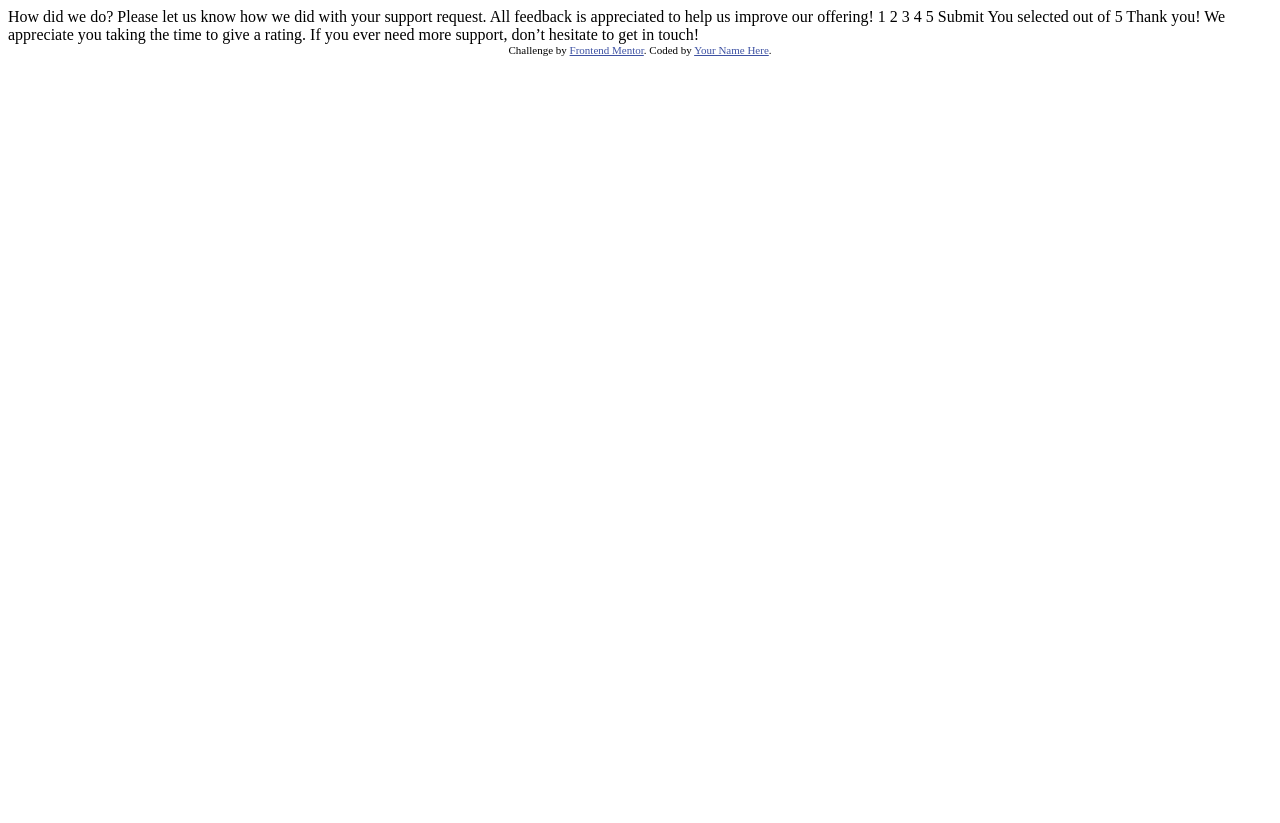
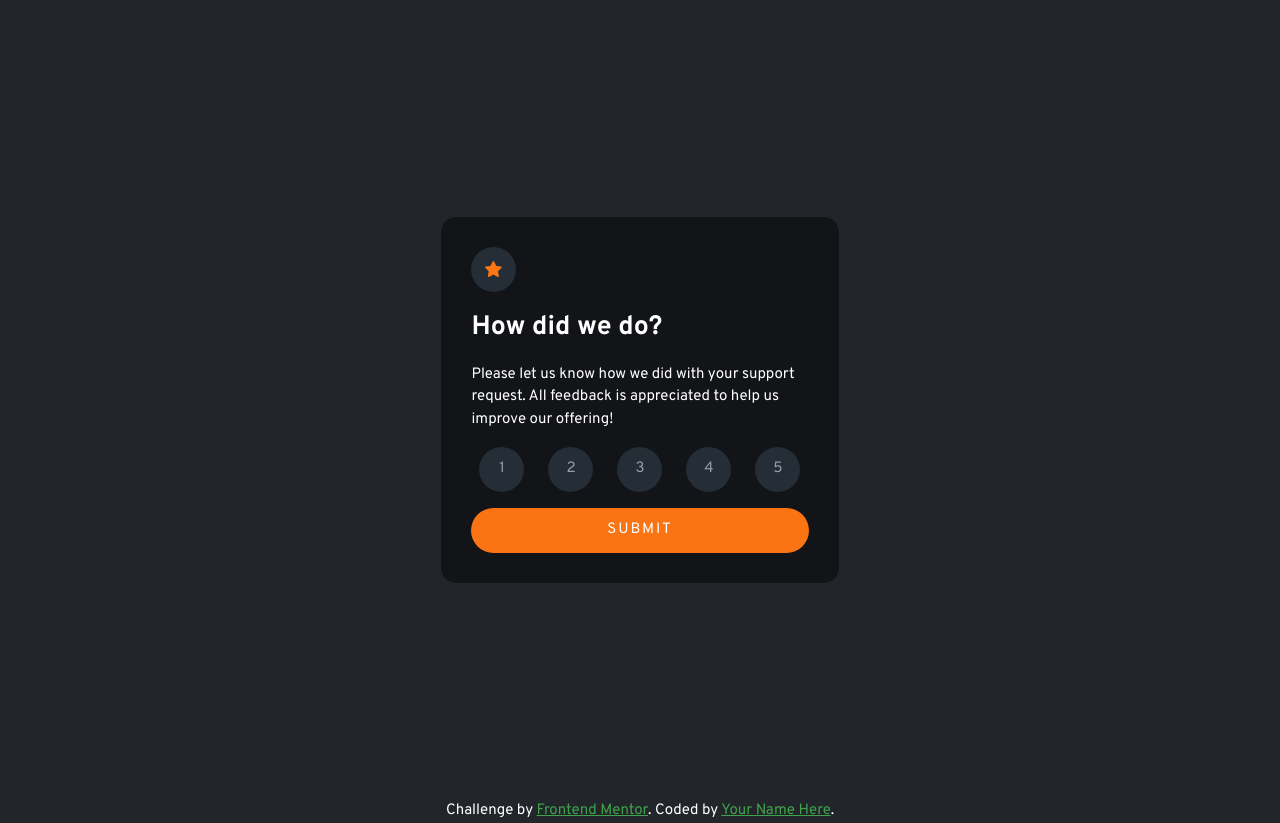
Before and after one commit to SunbearDay/interactive-rating-component, a plain HTML site: page index.html in a window 1280 px wide. Before the commit the page ends 800 px from the top, so only its background shows below. Drawn offline with Linux system fonts and the light colour scheme.

Commit message:
finished challenge

```diff
--- /dev/null
+++ b/app.js
@@ -0,0 +1,43 @@
+// app.js
+
+// Get our DOM references.
+const ratingButtons = document.querySelectorAll(".btn-rating");
+const submitButton = document.querySelector(".btn-submit-rating");
+// References to the two cards.
+const cardRating = document.querySelector(".card-rating");
+const cardThanks = document.querySelector(".card-thanks");
+// Rating result is the text on the thank you card that shows the rating selected.
+const ratingResult = document.querySelector(".rating-result");
+
+// Store the rating state.
+let rating = 0;
+
+// Process rating buttons.
+function setRating() {
+  // Set the rating selected.
+  rating = this.dataset.rating;
+
+  // Toggle the rating selected and deselect other rating buttons.
+  ratingButtons.forEach((button) => {
+    if (button === this) {
+      button.classList.toggle("btn-rating-active")
+    } else {
+      button.classList.remove("btn-rating-active")
+    }
+  })
+}
+
+// Hide rating card and show thank you card.
+function submitRating() {
+  ratingResult.innerHTML = `You selected ${rating} out of 5`
+  cardRating.classList.toggle("hide-card")
+  cardThanks.classList.toggle("hide-card");
+}
+
+// Set up event listeners for ratings selection buttons.
+ratingButtons.forEach((button) => {
+  button.addEventListener("click", setRating);
+})
+
+// Set up event listener for submit button.
+submitButton.addEventListener("click", submitRating);
--- a/index.html
+++ b/index.html
@@ -1,49 +1,74 @@
 <!DOCTYPE html>
 <html lang="en">
-<head>
-  <meta charset="UTF-8">
-  <meta name="viewport" content="width=device-width, initial-scale=1.0"> <!-- displays site properly based on user's device -->
+  <head>
+    <meta charset="UTF-8" />
+    <meta name="viewport" content="width=device-width, initial-scale=1.0" />
+    <link
+      rel="icon"
+      type="image/png"
+      sizes="32x32"
+      href="./images/favicon-32x32.png"
+    />
 
-  <link rel="icon" type="image/png" sizes="32x32" href="./images/favicon-32x32.png">
+    <title>Frontend Mentor | Interactive rating component</title>
 
-  <title>Frontend Mentor | Interactive rating component</title>
+    <link rel="stylesheet" href="./style.css" />
+  </head>
+  <body>
+    <main>
+      <!-- Rating card -->
 
-  <!-- Feel free to remove these styles or customise in your own stylesheet 👍 -->
-  <style>
-    .attribution { font-size: 11px; text-align: center; }
-    .attribution a { color: hsl(228, 45%, 44%); }
-  </style>
-</head>
-<body>
+      <div class="card card-rating">
+        <div class="icon-star">
+          <img src="./images/icon-star.svg" alt="Icon Star" />
+        </div>
 
-  <!-- Rating state start -->
+        <h2>How did we do?</h2>
 
-  How did we do?
+        <p>
+          Please let us know how we did with your support request. All feedback
+          is appreciated to help us improve our offering!
+        </p>
 
-  Please let us know how we did with your support request. All feedback is appreciated
-  to help us improve our offering!
+        <div class="ratings">
+          <button class="btn-rating" data-rating="1">1</button>
+          <button class="btn-rating" data-rating="2">2</button>
+          <button class="btn-rating" data-rating="3">3</button>
+          <button class="btn-rating" data-rating="4">4</button>
+          <button class="btn-rating" data-rating="5">5</button>
+        </div>
 
-  1 2 3 4 5
+        <button class="btn-submit-rating">SUBMIT</button>
+      </div>
 
-  Submit
+      <!-- Thank you card -->
 
-  <!-- Rating state end -->
+      <div class="card card-thanks hide-card">
+        <img
+          src="./images/illustration-thank-you.svg"
+          alt="Thank you illustration"
+        />
 
-  <!-- Thank you state start -->
+        <div class="rating-result">You selected 4 out of 5</div>
 
-  You selected <!-- Add rating here --> out of 5
+        <h2>Thank you!</h2>
 
-  Thank you!
+        <p>
+          We appreciate you taking the time to give a rating. If you ever need
+          more support, don't hesitate to get in touch!
+        </p>
+      </div>
+    </main>
 
-  We appreciate you taking the time to give a rating. If you ever need more support,
-  don’t hesitate to get in touch!
+    <footer>
+      <p class="attribution">
+        Challenge by
+        <a href="https://www.frontendmentor.io?ref=challenge" target="_blank"
+          >Frontend Mentor</a
+        >. Coded by <a href="#">Your Name Here</a>.
+      </p>
+    </footer>
 
-  <!-- Thank you state end -->
-
-
-  <div class="attribution">
-    Challenge by <a href="https://www.frontendmentor.io?ref=challenge" target="_blank">Frontend Mentor</a>.
-    Coded by <a href="#">Your Name Here</a>.
-  </div>
-</body>
+    <script src="./app.js"></script>
+  </body>
 </html>
--- /dev/null
+++ b/style.css
@@ -0,0 +1,176 @@
+/* style.css */
+
+@import url("https://fonts.googleapis.com/css2?family=Overpass:wght@400;700&display=swap");
+
+:root {
+  --orange: hsl(25, 97%, 53%);
+  --white: hsl(0, 0%, 100%);
+  --lightGray: hsl(217, 12%, 63%);
+  --mediumGray: hsl(216, 12%, 54%);
+  --darkBlue: hsl(213, 19%, 18%);
+  --veryDarkBlue: hsl(216, 12%, 8%);
+
+  --color-background: hsl(218, 10%, 15%);
+}
+
+:is(*, *::before, *::after) {
+  box-sizing: border-box;
+  margin: 0;
+}
+
+:is(html, body) {
+  height: 100%;
+}
+
+body {
+  background-color: var(--color-background);
+  color: var(--white);
+  font-family: "Overpass", sans-serif;
+  font-size: 0.9375rem;
+  font-weight: 400;
+  line-height: 1.5;
+}
+
+:is(img, picture) {
+  display: block;
+  max-width: 100%;
+}
+
+button {
+  font: inherit;
+}
+
+main {
+  min-height: 100%;
+  display: grid;
+  place-items: center;
+}
+
+/* Card styles. */
+
+.card {
+  background-color: var(--veryDarkBlue);
+  border-radius: 1em;
+  display: grid;
+  padding: 2em;
+}
+
+.card .icon-star {
+  background-color: var(--darkBlue);
+  border-radius: 100%;
+  display: grid;
+  height: 3em;
+  place-items: center;
+  width: 3em;
+}
+
+
+.card h2 {
+  font-size: 1.777em;
+  font-weight: 700;
+  margin-block: 1rem;
+}
+
+.card p {
+  max-width: 32ch;
+}
+
+/* Rating buttons selection container. */
+.card .ratings {
+  display: flex;
+  gap: 1rem;
+  justify-content: space-evenly;
+  margin-block: 1rem;
+}
+
+/* Rating button styles. */
+
+.btn-rating {
+  background-color: var(--darkBlue);
+  border: none;
+  border-radius: 100%;
+  color: var(--lightGray);
+  cursor: pointer;
+  display: grid;
+  height: 3em;
+  place-items: center;
+  width: 3em;
+}
+
+/* hover state activates in button is not active. */
+.btn-rating:hover:not(.btn-rating-active) {
+  background-color: var(--mediumGray);
+  color: var(--white);
+}
+
+.btn-rating-active {
+  background-color: var(--orange);
+  color: var(--white);
+}
+
+/* Submit button styles. */
+
+.btn-submit-rating {
+  background-color: var(--orange);
+  border: none;
+  border-radius: 1.5em;
+  color: var(--white);
+  cursor: pointer;
+  display: grid;
+  height: 3em;
+  letter-spacing: 0.125em;
+  place-items: center;
+}
+
+.btn-submit-rating:hover {
+  background-color: var(--white);
+  color: var(--orange);
+}
+
+/* Attitribution Styles */
+
+.attribution {
+  text-align: center;
+}
+
+.attribution a {
+  color: hsl(128, 45%, 44%);
+}
+
+/* Media Query */
+
+@media (min-width: calc((600 / 16) * 1rem)) {
+  .card p {
+    max-width: 35ch;
+  }
+}
+
+/* Card Thank You styles */
+
+.card-thanks {
+  display: grid;
+  justify-items: center;
+}
+
+.card-thanks .rating-result {
+  color: var(--orange);
+  margin-top: 1.5rem;
+  background-color: var(--darkBlue);
+  padding: 0.5em 1em;
+  border-radius: 30px;
+}
+
+.card-thanks p {
+  text-align: center;
+  max-width: 31ch;
+}
+
+@media (min-width: 600px) {
+  .card-thanks p {
+    max-width: 35ch;
+  }
+}
+
+.hide-card {
+  display: none;
+}
```
